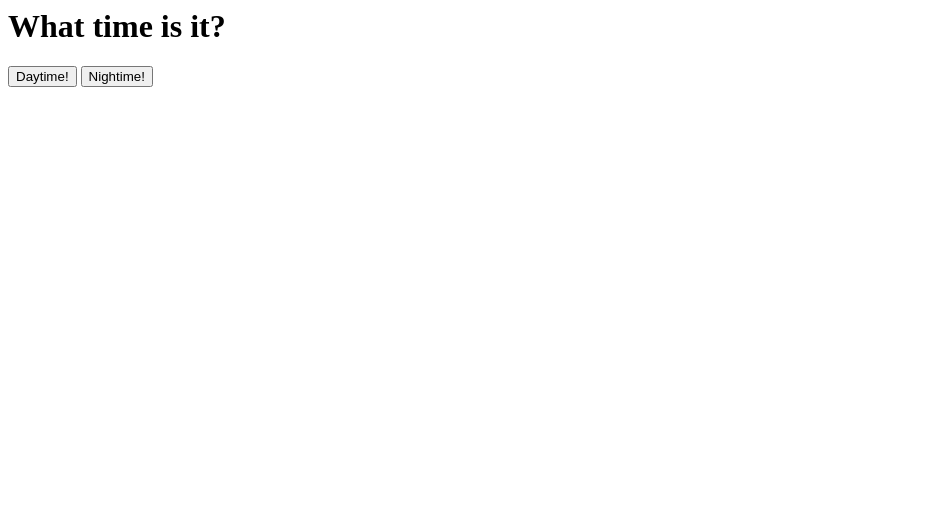
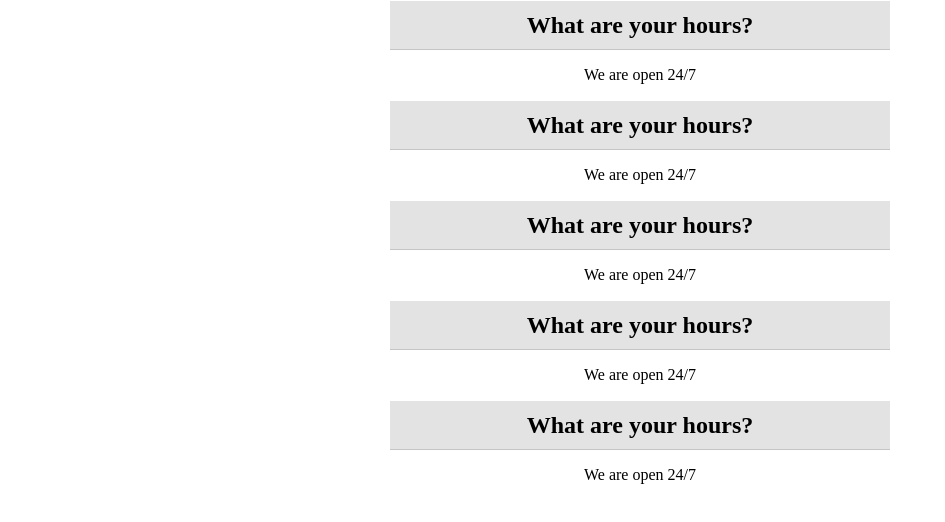
Before and after one commit to cvdemp/obligatory-accordion, a plain HTML site: page index.html in a window 1280 px wide. Shown: the whole page, without its empty margins (0-945 px from the left). Drawn offline with Linux system fonts and the light colour scheme.

Commit message:
Add styling

```diff
--- a/index.html
+++ b/index.html
@@ -1,36 +1,31 @@
 <html>
 <head>
-    <title>jQuery Events</title>
-    <link rel='stylesheet' href='day.css'>
+    <title>jQuery Events 201</title>
+    <link rel='stylesheet' href='style.css'>
 </head>
 <body>
 
-<h1>What time is it?</h1>
+<dl>
+  <dt>What are your hours?</dt>
+  <dd>We are open 24/7</dd>
 
-<button data-file="day">Daytime!</button>
-<button data-file="night">Nightime!</button>
+  <dt>What are your hours?</dt>
+  <dd>We are open 24/7</dd>
+
+  <dt>What are your hours?</dt>
+  <dd>We are open 24/7</dd>
+
+  <dt>What are your hours?</dt>
+  <dd>We are open 24/7</dd>
+
+  <dt>What are your hours?</dt>
+  <dd>We are open 24/7</dd>
+</dl>
 
 <script src="jquery-2.1.4.js"></script>
 
 <script>
 
-(function() {
-  var link = $('link');
-    $('button').click(function(){
-      var $this = $(this),
-          stylesheet = $(this).data('file');
-
-      link.attr('href', stylesheet + '.css');
-
-      $this
-          .siblings('button')
-              .removeAttr('disabled')
-              .end()
-              .attr('disabled', 'disabled');
-
-    });
-})();
-
 </script>
 
 </body>
--- /dev/null
+++ b/style.css
@@ -0,0 +1,23 @@
+body {
+  width: 500px;
+  margin: auto;
+  text-align: center;
+}
+dl {
+
+}
+
+dd {
+  margin: 0;
+  padding: 1em 0;
+}
+
+dt {
+  cursor: pointer;
+  font-weight: bold;
+  font-size: 1.5em;
+  line-height: 2em;
+  background: #E3E3E3;
+  border-bottom: 1px solid #C5C5C5;
+  border-top: 1px solid #FFF;
+}
```
